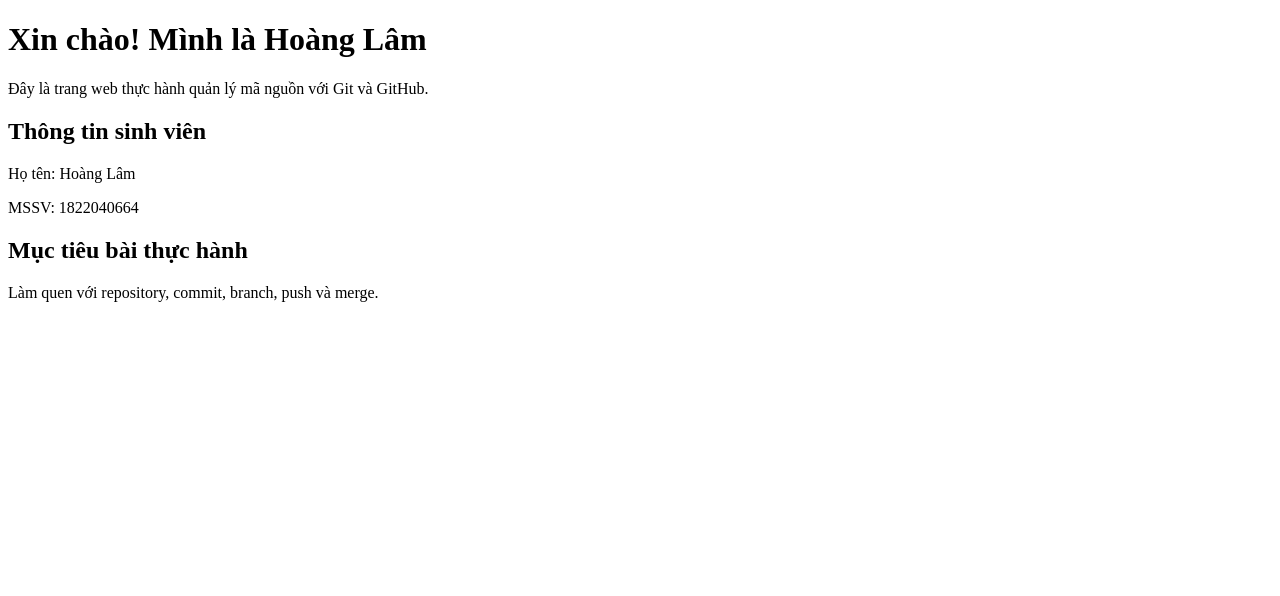
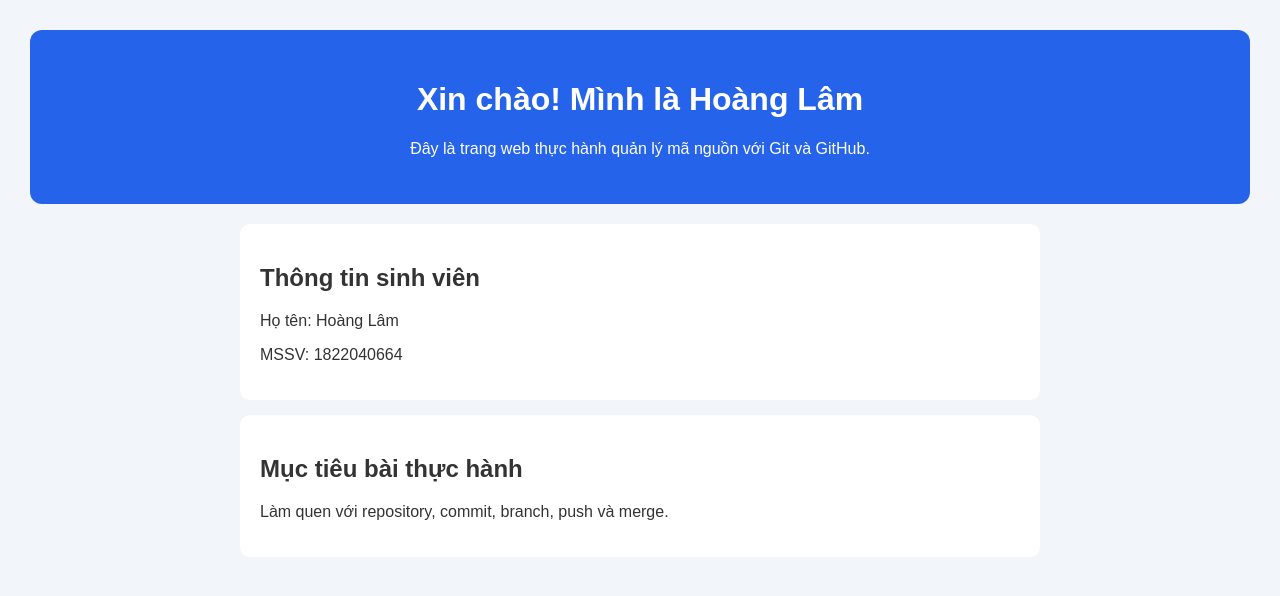
Before and after one commit to LamLemLinh/ThucHanhGit_1822040664, a plain HTML site: page index.html in a window 1280 px wide. Drawn offline with Linux system fonts and the light colour scheme.

Commit message:
Add basic website interface

```diff
--- a/index.html
+++ b/index.html
@@ -1,6 +1,7 @@
 <!DOCTYPE html>
 <html lang="vi">
 <head>
+    <link rel="stylesheet" href="style.css">
     <meta charset="UTF-8">
     <meta name="viewport" content="width=device-width, initial-scale=1.0">
     <title>Thực hành Git & GitHub</title>
--- /dev/null
+++ b/style.css
@@ -0,0 +1,32 @@
+
+* {
+    box-sizing: border-box;
+}
+
+body {
+    margin: 0;
+    padding: 30px;
+    font-family: Arial, sans-serif;
+    background: #f2f5f9;
+    color: #333;
+}
+
+header {
+    background: #2563eb;
+    color: white;
+    text-align: center;
+    padding: 30px;
+    border-radius: 12px;
+}
+
+main {
+    max-width: 800px;
+    margin: 20px auto;
+}
+
+section {
+    background: white;
+    padding: 20px;
+    margin-bottom: 15px;
+    border-radius: 10px;
+}
```
